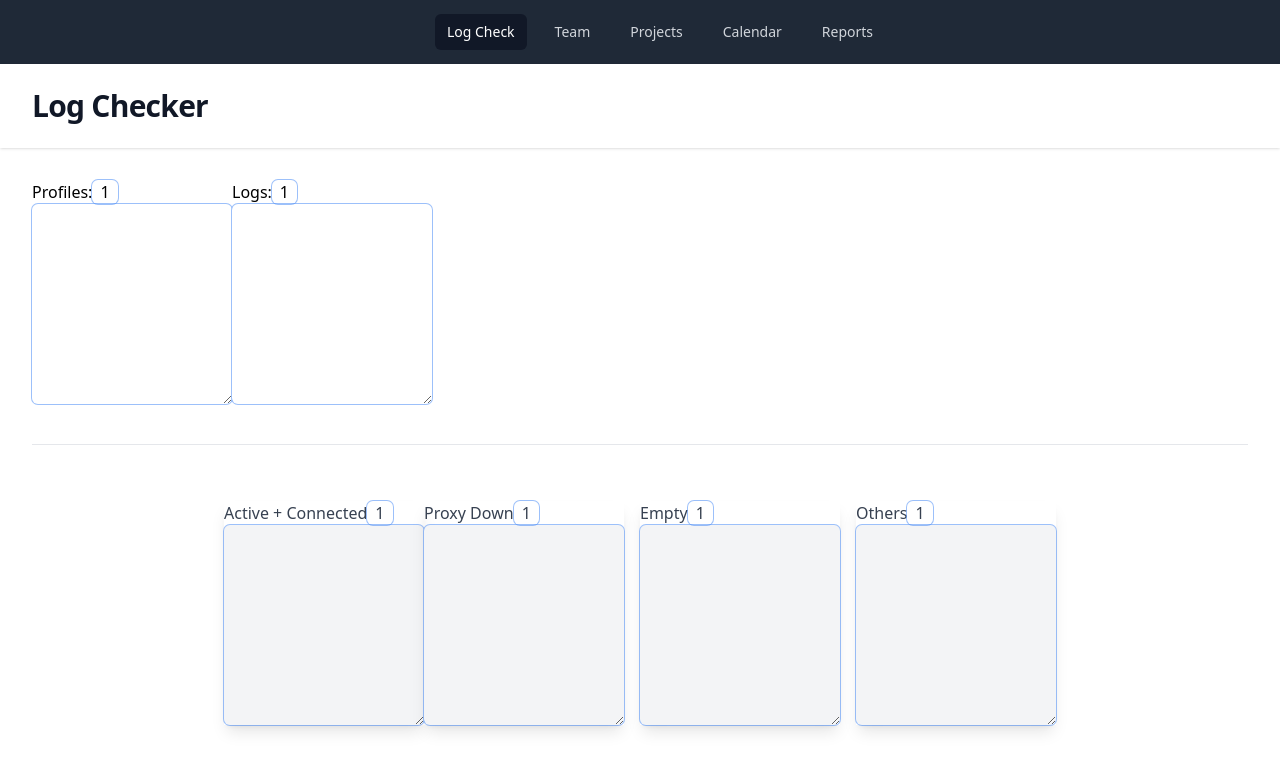
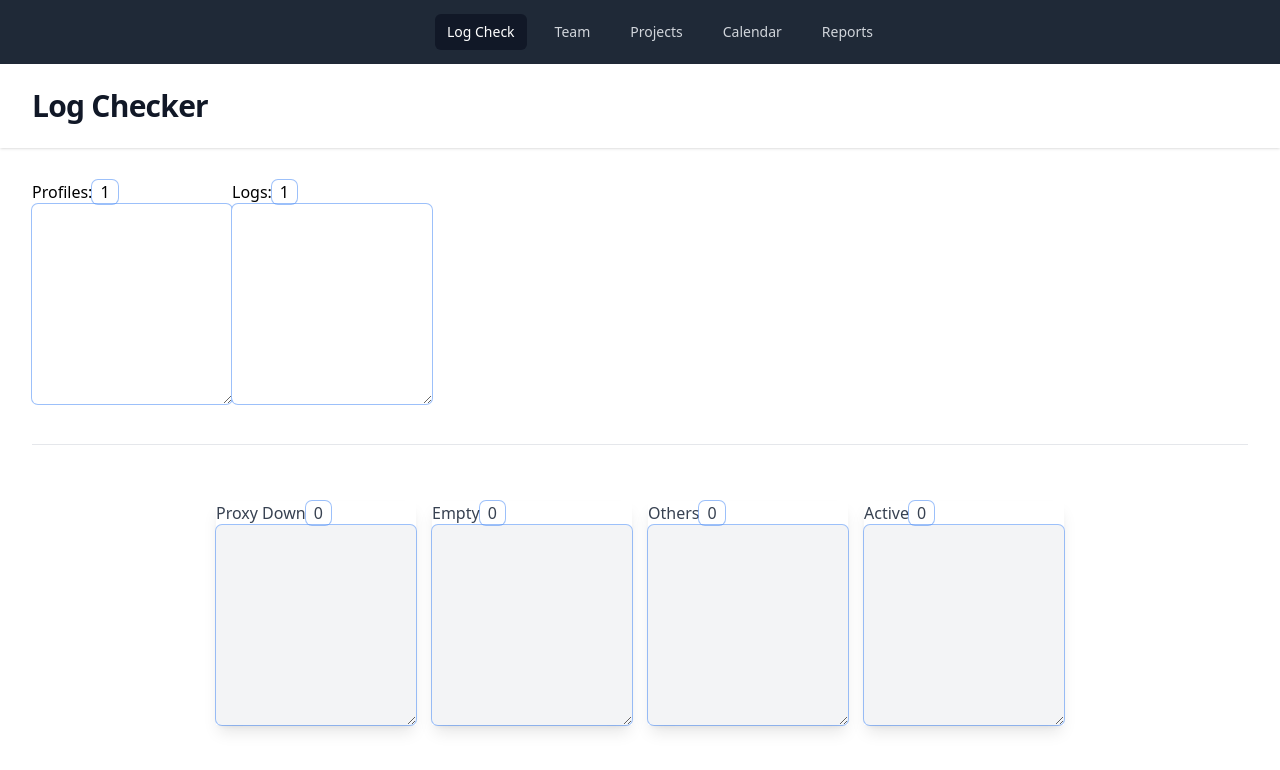
Before and after one commit to moradoulhaj/Simplify, a React (Vite) app: page / in a window 1280 px wide. Shown: the top 770 px of the page. Built offline with nearby package versions, Linux system fonts and the light colour scheme.

Commit message:
filter working

```diff
--- a/src/components/LogChecker.jsx
+++ b/src/components/LogChecker.jsx
@@ -1,45 +1,22 @@
 import { useState } from "react";
 import Monitor from "../parts/Monitor";
+import { checkLogs } from "../scripts/checker";  // Adjust the import path based on your folder structure
 
 export default function LogChecker() {
   const [profiles, setProfiles] = useState("");
   const [logs, setLogs] = useState("");
-  const [proxyDown, setProxyDown] = useState("");
-  const [empty, setEmpty] = useState("");
-  const [others, setOthers] = useState("");
-  const [active, setActive] = useState("");
+  const [result, setResult] = useState({});
 
   const handleSubmit = (e) => {
     e.preventDefault();
-    if (profiles.split("\n").length != logs.split("\n").length){alert("Profiles and Logs are not equal")}
 
+    const result = checkLogs(profiles, logs);
 
-    // Split the logs into lines and process each line
-    const logLines = logs.split("\n");
-    let proxyDownLogs = [];
-    let emptyLogs = [];
-    let othersLogs = [];
-    let activeLogs = [];
-
-
-    logLines.forEach((line) => {
-      if (line.includes("proxy down")) {
-        proxyDownLogs.push(line);
-      } else if (line.trim() === "") {
-        emptyLogs.push(line);
-      } else if (line.includes("active")) {
-        activeLogs.push(line);
-      }
-      else {
-        othersLogs.push(line);
-      }
-    });
-
-    setProxyDown(proxyDownLogs.join("\n"));
-    setEmpty(emptyLogs.join("\n"));
-    setOthers(othersLogs.join("\n"));
-    setActive(activeLogs.join("\n"));
-
+    if (result.error) {
+      alert(result.error);
+    } else {
+      setResult(result);
+    }
   };
 
   return (
@@ -95,7 +72,7 @@ export default function LogChecker() {
         </form>
         <hr className="mt-2 border-indigo-600" />
       </div>
-      <Monitor active={active} profiles={profiles} proxyDown={proxyDown} empty={empty} others={others} />
+      <Monitor result={result} />
     </main>
   );
 }
--- a/src/parts/Monitor.jsx
+++ b/src/parts/Monitor.jsx
@@ -1,14 +1,14 @@
-export default function Monitor({ profiles, proxyDown, empty, active , others }) {
-  const countLines = (text) => text.split("\n").length;
+export default function Monitor({ result }) {
+  const countLines = (text) => (text ? text.split("\n").length : 0);
 
   return (
     <div className="mx-auto max-w-7xl px-4 py-6 sm:px-6 lg:px-8">
       <div className="mt-2 flex w-full justify-center">
-      <div className="w-1/4 p-4 border border-gray-300 bg-gray-50 rounded-lg shadow-lg">
+        <div className="w-1/4 p-4 border border-gray-300 bg-gray-50 rounded-lg shadow-lg">
           <label htmlFor="proxyDown" className="block mb-2 text-center text-gray-700 font-medium">
-            Active + Connected
+            Proxy Down
             <span className="inline-flex items-center rounded-md bg-blue-50 px-2 text-xs font-medium text-blue-700 ring-1 ring-inset ring-blue-700/10">
-              {countLines(active)}
+              {countLines(result.proxyDownProfiles?.join("\n"))}
             </span>
           </label>
           <textarea
@@ -17,24 +17,7 @@ export default function Monitor({ profiles, proxyDown, empty, active , others })
             rows={10}
             style={{ height: "200px" }}
             className="block w-full rounded-md border border-gray-400 py-1.5 text-gray-900 bg-gray-100 shadow-sm ring-1 ring-inset ring-gray-300 placeholder:text-gray-400 focus:ring-2 focus:ring-inset focus:ring-indigo-600 sm:text-sm sm:leading-6"
-            value={proxyDown}
-            disabled
-          />
-        </div>
-        <div className="w-1/4 p-4 border border-gray-300 bg-gray-50 rounded-lg shadow-lg">
-          <label htmlFor="proxyDown" className="block mb-2 text-center text-gray-700 font-medium">
-            Proxy Down
-            <span className="inline-flex items-center rounded-md bg-blue-50 px-2 text-xs font-medium text-blue-700 ring-1 ring-inset ring-blue-700/10">
-              {countLines(proxyDown)}
-            </span>
-          </label>
-          <textarea
-            id="proxyDown"
-            name="proxyDown"
-            rows={10}
-            style={{ height: "200px" }}
-            className="block w-full rounded-md border border-gray-400 py-1.5 text-gray-900 bg-gray-100 shadow-sm ring-1 ring-inset ring-gray-300 placeholder:text-gray-400 focus:ring-2 focus:ring-inset focus:ring-indigo-600 sm:text-sm sm:leading-6"
-            value={proxyDown}
+            value={result.proxyDownProfiles?.join("\n")}
             disabled
           />
         </div>
@@ -42,7 +25,7 @@ export default function Monitor({ profiles, proxyDown, empty, active , others })
           <label htmlFor="empty" className="block mb-2 text-center text-gray-700 font-medium">
             Empty
             <span className="inline-flex items-center rounded-md bg-blue-50 px-2 text-xs font-medium text-blue-700 ring-1 ring-inset ring-blue-700/10">
-              {countLines(empty)}
+              {countLines(result.notLogsProfiles?.join("\n"))}
             </span>
           </label>
           <textarea
@@ -51,7 +34,7 @@ export default function Monitor({ profiles, proxyDown, empty, active , others })
             rows={10}
             style={{ height: "200px" }}
             className="block w-full rounded-md border border-gray-400 py-1.5 text-gray-900 bg-gray-100 shadow-sm ring-1 ring-inset ring-gray-300 placeholder:text-gray-400 focus:ring-2 focus:ring-inset focus:ring-indigo-600 sm:text-sm sm:leading-6"
-            value={empty}
+            value={result.notLogsProfiles?.join("\n")}
             disabled
           />
         </div>
@@ -59,7 +42,7 @@ export default function Monitor({ profiles, proxyDown, empty, active , others })
           <label htmlFor="others" className="block mb-2 text-center text-gray-700 font-medium">
             Others
             <span className="inline-flex items-center rounded-md bg-blue-50 px-2 text-xs font-medium text-blue-700 ring-1 ring-inset ring-blue-700/10">
-              {countLines(others)}
+              {countLines(result.othersProfiles?.join("\n"))}
             </span>
           </label>
           <textarea
@@ -68,11 +51,29 @@ export default function Monitor({ profiles, proxyDown, empty, active , others })
             rows={10}
             style={{ height: "200px" }}
             className="block w-full rounded-md border border-gray-400 py-1.5 text-gray-900 bg-gray-100 shadow-sm ring-1 ring-inset ring-gray-300 placeholder:text-gray-400 focus:ring-2 focus:ring-inset focus:ring-indigo-600 sm:text-sm sm:leading-6"
-            value={others}
+            value={result.othersProfiles?.join("\n")}
+            disabled
+          />
+        </div>
+        <div className="w-1/4 p-4 border border-gray-300 bg-gray-50 rounded-lg shadow-lg ml-4">
+          <label htmlFor="active" className="block mb-2 text-center text-gray-700 font-medium">
+            Active
+            <span className="inline-flex items-center rounded-md bg-blue-50 px-2 text-xs font-medium text-blue-700 ring-1 ring-inset ring-blue-700/10">
+              {countLines(result.connectedProfiles?.join("\n"))}
+            </span>
+          </label>
+          <textarea
+            id="active"
+            name="active"
+            rows={10}
+            style={{ height: "200px" }}
+            className="block w-full rounded-md border border-gray-400 py-1.5 text-gray-900 bg-gray-100 shadow-sm ring-1 ring-inset ring-gray-300 placeholder:text-gray-400 focus:ring-2 focus:ring-inset focus:ring-indigo-600 sm:text-sm sm:leading-6"
+            value={result.connectedProfiles?.join("\n")}
             disabled
           />
         </div>
       </div>
+      {/* Add more textarea fields for other categories like maxExecutionTimeProfiles, accountRestrictedProfiles, etc. */}
     </div>
   );
 }
--- /dev/null
+++ b/src/scripts/checker.js
@@ -0,0 +1,83 @@
+export const checkLogs = (profiles, logs) => {
+    const profilesArr = profiles.split("\n");
+    const logsArr = logs.split("\n");
+
+    if (profilesArr.length !== logsArr.length) {
+      return { error: "Profiles number and Logs number do not match" };
+    }
+
+    let notLogsProfiles = [];
+    let connectedProfiles = [];
+    let proxyDownProfiles = [];
+    let maxExecutionTimeProfiles = [];
+    let accountRestrictedProfiles = [];
+    let captchaVerificationProfiles = [];
+    let wrongPasswordProfiles = [];
+    let phoneNumberProfiles = [];
+    let unusualActivityProfiles = [];
+    let accountDisabledProfiles = [];
+    let othersProfiles = [];
+
+    logsArr.forEach((log, i) => {
+      log = log.toLowerCase();
+
+      if (log === "") {
+        notLogsProfiles.push(profilesArr[i]);
+      } else if (log === "matched") {
+        connectedProfiles.push(profilesArr[i]);
+      } else if (log.includes("proxy down")) {
+        proxyDownProfiles.push(profilesArr[i]);
+      } else {
+        let logArr = log.split("update_status : ");
+        log = logArr[logArr.length - 1];
+        logArr = log.split(" ; ");
+        log = logArr[logArr.length - 1];
+
+        switch (log) {
+          case "connected":
+          case "active":
+          case "matched":
+            connectedProfiles.push(profilesArr[i]);
+            break;
+          case "max_execution_time":
+            maxExecutionTimeProfiles.push(profilesArr[i]);
+            break;
+          case "account_restricted":
+            accountRestrictedProfiles.push(profilesArr[i]);
+            break;
+          case "captcha_verification":
+            captchaVerificationProfiles.push(profilesArr[i]);
+            break;
+          case "wrong_password":
+            wrongPasswordProfiles.push(profilesArr[i]);
+            break;
+          case "phone_number":
+            phoneNumberProfiles.push(profilesArr[i]);
+            break;
+          case "unusual_activity":
+            unusualActivityProfiles.push(profilesArr[i]);
+            break;
+          case "account_disabled":
+            accountDisabledProfiles.push(profilesArr[i]);
+            break;
+          default:
+            othersProfiles.push(profilesArr[i]);
+            break;
+        }
+      }
+    });
+
+    return {
+      notLogsProfiles,
+      connectedProfiles,
+      proxyDownProfiles,
+      maxExecutionTimeProfiles,
+      accountRestrictedProfiles,
+      captchaVerificationProfiles,
+      wrongPasswordProfiles,
+      phoneNumberProfiles,
+      unusualActivityProfiles,
+      accountDisabledProfiles,
+      othersProfiles,
+    };
+  };
```
